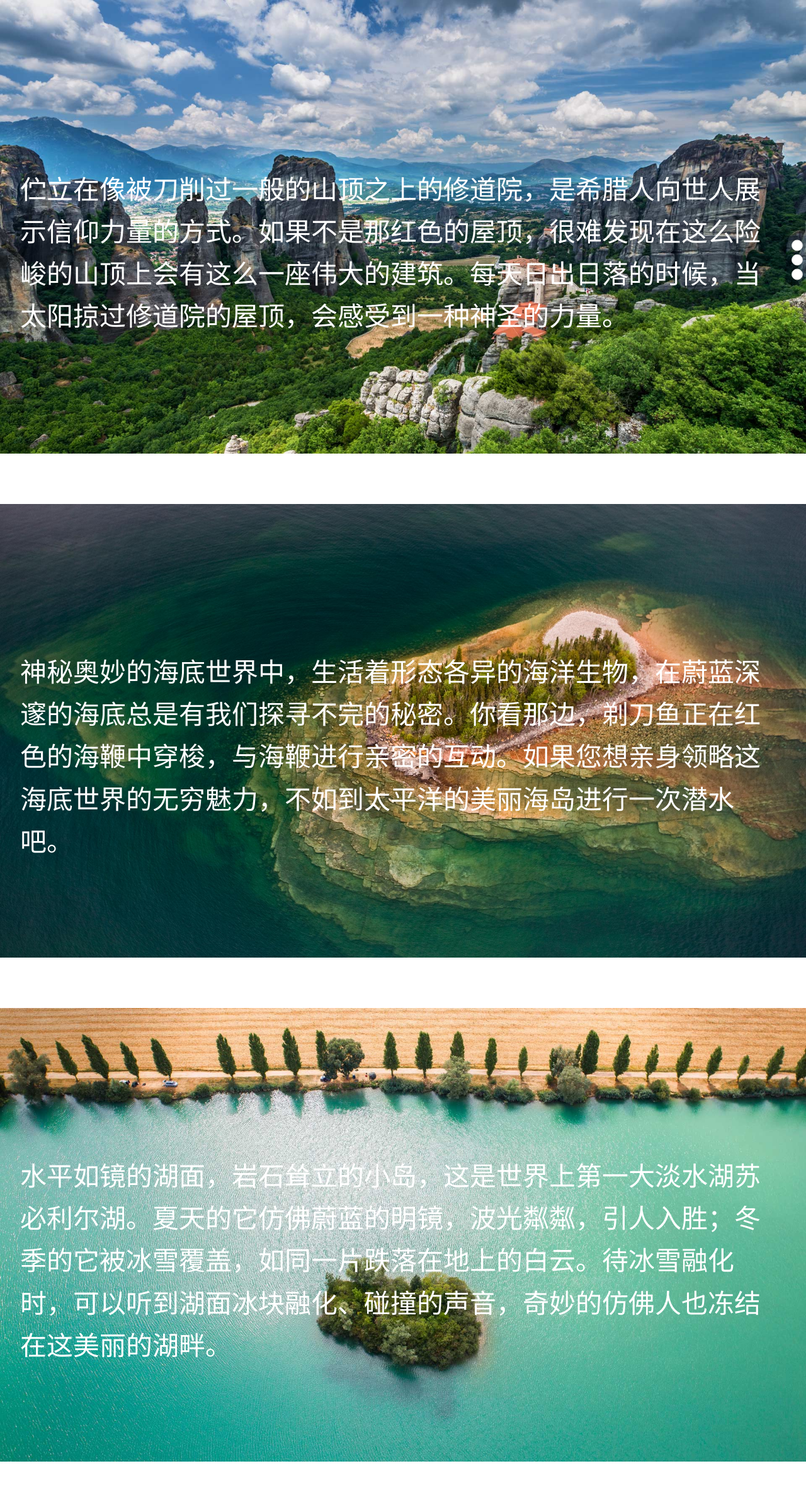
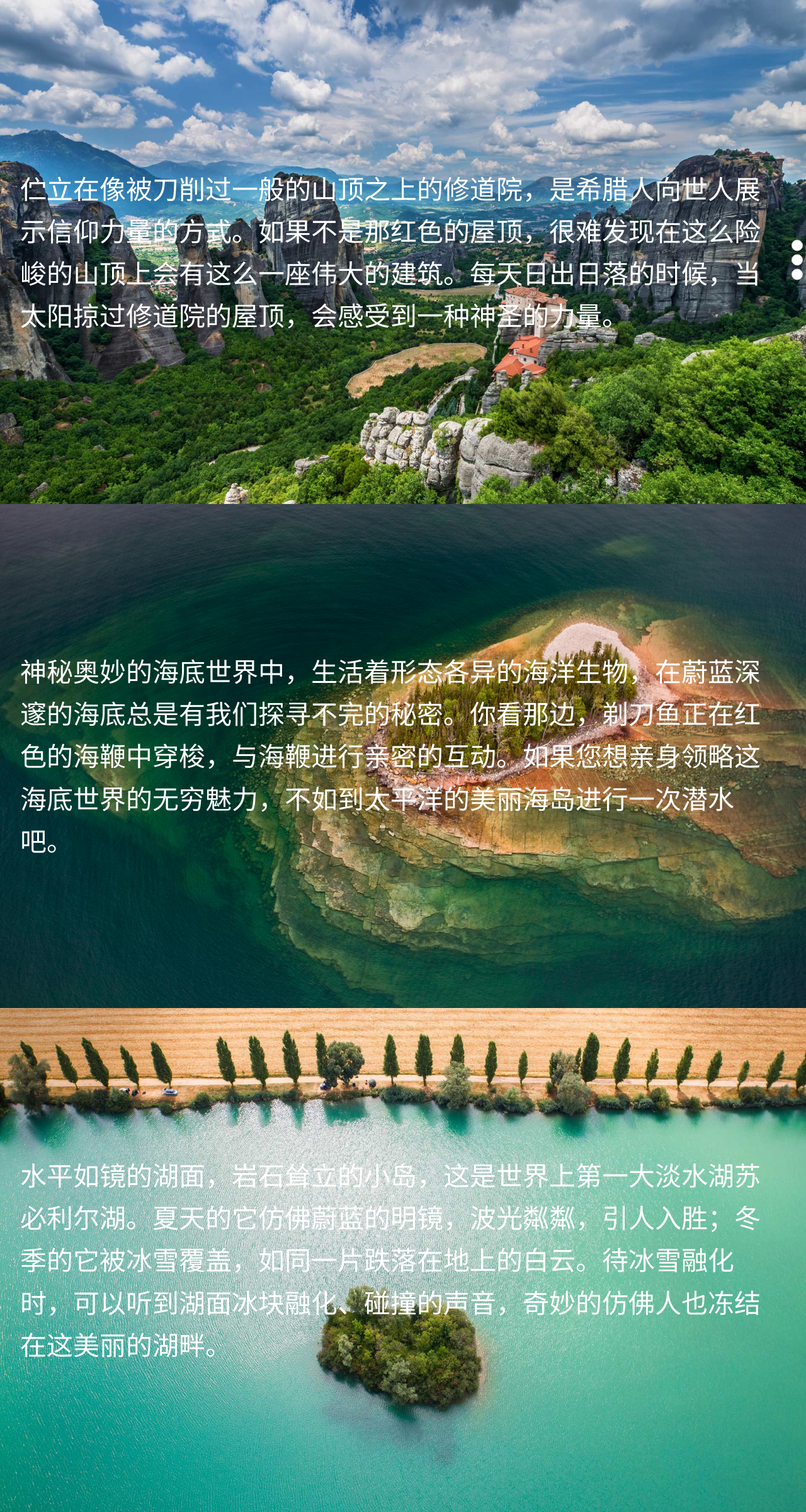
Before and after one commit to photino/amazeui-fullpage, a plain HTML site: page docs/demo-2.html in a window 1280 px wide. Shown: the whole page at 63% size. Drawn offline with Linux system fonts and the light colour scheme.

Commit message:
Update demos

```diff
--- a/docs/demo-2.html
+++ b/docs/demo-2.html
@@ -13,21 +13,21 @@
   <body class="am-scroll-mandatory">
     <div id="page-1" class="am-fullpage am-vertical-align">
       <div class="am-vertical-align-middle am-background-image am-text-xxxl">
-        <img src="images/bing-1.jpg" alt="Bing image 1">
+        <img class="am-fullpage" src="images/bing-1.jpg" alt="Bing image 1">
         <p class="am-padding-horizontal-xl">伫立在像被刀削过一般的山顶之上的修道院，是希腊人向世人展示信仰力量的方式。如果不是那红色的屋顶，很难发现在这么险峻的山顶上会有这么一座伟大的建筑。每天日出日落的时候，当太阳掠过修道院的屋顶，会感受到一种神圣的力量。</p>
       </div>
     </div>
 
     <div id="page-2" class="am-fullpage am-vertical-align">
       <div class="am-vertical-align-middle am-background-image am-text-xxxl">
-        <img src="images/bing-2.jpg" alt="Bing image 2">
+        <img class="am-fullpage" src="images/bing-2.jpg" alt="Bing image 2">
         <p class="am-padding-horizontal-xl">神秘奥妙的海底世界中，生活着形态各异的海洋生物，在蔚蓝深邃的海底总是有我们探寻不完的秘密。你看那边，剃刀鱼正在红色的海鞭中穿梭，与海鞭进行亲密的互动。如果您想亲身领略这海底世界的无穷魅力，不如到太平洋的美丽海岛进行一次潜水吧。</p>
       </div>
     </div>
 
     <div id="page-3" class="am-fullpage am-vertical-align">
       <div class="am-vertical-align-middle am-background-image am-text-xxxl">
-        <img src="images/bing-3.jpg" alt="Bing image 3">
+        <img class="am-fullpage" src="images/bing-3.jpg" alt="Bing image 3">
         <p class="am-padding-horizontal-xl">水平如镜的湖面，岩石耸立的小岛，这是世界上第一大淡水湖苏必利尔湖。夏天的它仿佛蔚蓝的明镜，波光粼粼，引人入胜；冬季的它被冰雪覆盖，如同一片跌落在地上的白云。待冰雪融化时，可以听到湖面冰块融化、碰撞的声音，奇妙的仿佛人也冻结在这美丽的湖畔。</p>
       </div>
     </div>
```
Also changed, not shown: docs/demo-3.html (+3 -3 lines), docs/demo.html (+3 -3 lines).
